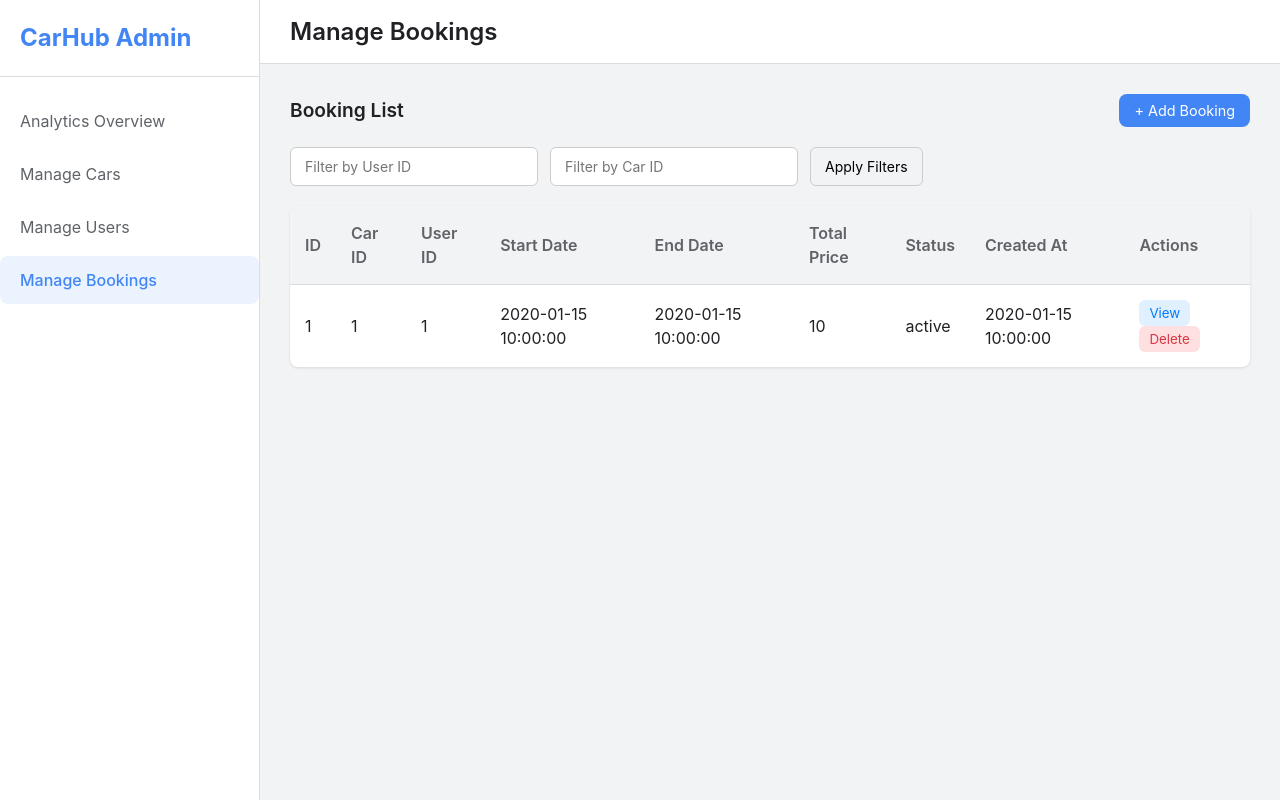
After one commit to hanaAbdelwahab/Principles-Project, a PHP site: page /App/View/manage-bookings.php in a window 1280 px wide. The commit adds this page. Run offline with PHP 8.4, Linux system fonts and the light colour scheme; tables that the repository leaves empty or names only in its code hold one stand-in row (values such as "Sample post").

Commit message:
Manage Booking + Analytics Done

```diff
--- /dev/null
+++ b/App/Controller/BookingController.php
@@ -0,0 +1,31 @@
+<?php
+
+require_once __DIR__ . '/../Model/IBookingRepository.php';
+
+class BookingController {
+    private $bookingRepo;
+
+    public function __construct(IBookingRepository $repo) {
+        $this->bookingRepo = $repo;
+    }
+
+    public function getAllBookings() {
+        return $this->bookingRepo->getAll();
+    }
+
+    public function createBooking($carId, $userId, $startDate, $endDate) {
+        $availability = $this->bookingRepo->checkAvailability($carId, $startDate, $endDate);
+        if (!$availability['available']) {
+            return $availability;
+        }
+
+        $price = $this->bookingRepo->calculatePrice($carId, $startDate, $endDate);
+        $bookingId = $this->bookingRepo->createBooking($carId, $userId, $startDate, $endDate, $price['total_price']);
+
+        return $bookingId ? ['success' => true, 'id' => $bookingId] : ['success' => false];
+    }
+
+    public function deleteBooking($id) {
+        return $this->bookingRepo->delete($id);
+    }
+}
--- /dev/null
+++ b/App/Model/Booking.php
@@ -0,0 +1,77 @@
+<?php
+
+require_once __DIR__ . '/../config/db.php';
+require_once __DIR__ . '/IBookingRepository.php';
+
+class Booking implements IBookingRepository {
+    private $db;
+
+    public function __construct($db = null) {
+        $this->db = $db ?? Database::getInstance()->getConnection();
+    }
+
+    public function getCarById($carId) {
+        $stmt = $this->db->prepare("SELECT * FROM cars WHERE id = ?");
+        $stmt->execute([$carId]);
+        return $stmt->get_result()->fetch_assoc();
+    }
+
+    public function getCarBookings($carId) {
+        $stmt = $this->db->prepare("SELECT * FROM bookings WHERE car_id = ? AND status != 'cancelled'");
+        $stmt->execute([$carId]);
+        return $stmt->get_result()->fetch_all(MYSQLI_ASSOC);
+    }
+
+    public function checkAvailability($carId, $startDate, $endDate) {
+        $car = $this->getCarById($carId);
+        $carAvailFrom = new DateTime($car['start_date']);
+        $carAvailTo = new DateTime($car['end_date']);
+
+        $requestStart = new DateTime($startDate);
+        $requestEnd = new DateTime($endDate);
+
+        if ($requestStart < $carAvailFrom || $requestEnd > $carAvailTo) {
+            return ['available' => false, 'message' => 'Car not available in selected date range.'];
+        }
+
+        foreach ($this->getCarBookings($carId) as $booking) {
+            $bookingStart = new DateTime($booking['start_date']);
+            $bookingEnd = new DateTime($booking['end_date']);
+            if (($requestStart <= $bookingEnd) && ($requestEnd >= $bookingStart)) {
+                return ['available' => false, 'message' => 'Car already booked during this period.'];
+            }
+        }
+
+        return ['available' => true, 'message' => 'Car available.'];
+    }
+
+    public function calculatePrice($carId, $startDate, $endDate) {
+        $car = $this->getCarById($carId);
+        $pricePerDay = $car['price_per_day'];
+        $days = (new DateTime($startDate))->diff(new DateTime($endDate))->days + 1;
+
+        return [
+            'price_per_day' => $pricePerDay,
+            'days' => $days,
+            'total_price' => $pricePerDay * $days
+        ];
+    }
+
+    public function createBooking($carId, $userId, $startDate, $endDate, $totalPrice) {
+        $stmt = $this->db->prepare("INSERT INTO bookings (car_id, user_id, start_date, end_date, total_price, status, created_at) VALUES (?, ?, ?, ?, ?, 'pending', NOW())");
+        $success = $stmt->execute([$carId, $userId, $startDate, $endDate, $totalPrice]);
+        return $success ? $this->db->insert_id : false;
+    }
+
+    public function getAll() {
+        $stmt = $this->db->prepare("SELECT * FROM bookings");
+        $stmt->execute();
+        return $stmt->get_result()->fetch_all(MYSQLI_ASSOC);
+    }
+
+    public function delete($id) {
+        $stmt = $this->db->prepare("DELETE FROM bookings WHERE id = ?");
+        $stmt->bind_param("i", $id);
+        return $stmt->execute();
+    }
+}
--- /dev/null
+++ b/App/Model/IBookingRepository.php
@@ -0,0 +1,10 @@
+<?php
+
+interface IBookingRepository {
+    public function getAll();
+    public function getCarById($carId);
+    public function checkAvailability($carId, $startDate, $endDate);
+    public function calculatePrice($carId, $startDate, $endDate);
+    public function createBooking($carId, $userId, $startDate, $endDate, $totalPrice);
+    public function delete($id);
+}
--- /dev/null
+++ b/App/View/manage-bookings.php
@@ -0,0 +1,232 @@
+<?php
+require_once __DIR__ . '/../Controller/BookingController.php';
+require_once __DIR__ . '/../Model/Booking.php';
+
+$bookingRepo = new Booking();
+$bookingController = new BookingController($bookingRepo);
+
+$filterUserId = $_GET['user_id'] ?? '';
+$filterCarId = $_GET['car_id'] ?? '';
+
+$bookings = array_filter($bookingController->getAllBookings(), function($booking) use ($filterUserId, $filterCarId) {
+    $matchUser = empty($filterUserId) || $booking['user_id'] == $filterUserId;
+    $matchCar = empty($filterCarId) || $booking['car_id'] == $filterCarId;
+    return $matchUser && $matchCar;
+});
+
+if ($_SERVER['REQUEST_METHOD'] === 'POST' && isset($_POST['delete_id'])) {
+    $bookingController->deleteBooking($_POST['delete_id']);
+    header("Location: " . $_SERVER['PHP_SELF']);
+    exit;
+}
+?>
+
+<!DOCTYPE html>
+<html lang="en">
+<head>
+  <meta charset="UTF-8">
+  <title>Manage Bookings</title>
+  <link rel="stylesheet" href="../../Public/css/styles.css">
+  <style>
+    .filter-form {
+      display: flex;
+      gap: 12px;
+      margin-bottom: 20px;
+      flex-wrap: wrap;
+    }
+    .filter-form input,
+    .filter-form button {
+      padding: 10px 14px;
+      border: 1px solid #ccc;
+      border-radius: 6px;
+      font-size: 14px;
+    }
+    .view-btn, .edit-btn {
+      background-color: #e0f0ff;
+      color: #007bff;
+      padding: 5px 10px;
+      border-radius: 6px;
+      border: none;
+      cursor: pointer;
+    }
+    .view-btn:hover, .edit-btn:hover {
+      background-color: #cfe7ff;
+    }
+    .delete-btn {
+      background-color: #ffe0e0;
+      color: #dc3545;
+      padding: 5px 10px;
+      border-radius: 6px;
+      border: none;
+      cursor: pointer;
+    }
+    .delete-btn:hover {
+      background-color: #ffcccc;
+    }
+    .modal input {
+      width: 100%;
+      margin: 8px 0;
+      padding: 10px;
+      border-radius: 8px;
+      border: 1px solid #ccc;
+    }
+  </style>
+</head>
+<body>
+<div class="dashboard">
+  <aside class="sidebar">
+    <div class="sidebar-header">
+      <h1 class="logo">CarHub Admin</h1>
+    </div>
+    <nav class="sidebar-nav">
+      <ul>
+         <li class="nav-item">
+                <a href="analytics-overview.php"><span>Analytics Overview</span></a>
+            </li>
+        <li class="nav-item"><a href="manage-cars.php"><span>Manage Cars</span></a></li>
+        <li class="nav-item"><a href="manage-users.php"><span>Manage Users</span></a></li>
+        <li class="nav-item active"><a href="#"><span>Manage Bookings</span></a></li>
+      </ul>
+    </nav>
+  </aside>
+
+  <main class="main-content">
+    <header class="content-header">
+      <div class="header-left">
+        <h2>Manage Bookings</h2>
+      </div>
+    </header>
+
+    <div class="dashboard-content">
+      <section class="content-section active">
+        <div class="section-header">
+          <h3>Booking List</h3>
+          <div class="actions">
+            <button class="add-btn" onclick="document.getElementById('addBookingModal').classList.add('active')">+ Add Booking</button>
+          </div>
+        </div>
+
+        <form method="GET" class="filter-form">
+          <input type="text" name="user_id" placeholder="Filter by User ID" value="<?= htmlspecialchars($filterUserId) ?>">
+          <input type="text" name="car_id" placeholder="Filter by Car ID" value="<?= htmlspecialchars($filterCarId) ?>">
+          <button type="submit">Apply Filters</button>
+        </form>
+
+        <div class="table-container">
+          <table class="data-table">
+            <thead>
+              <tr>
+                <th>ID</th>
+                <th>Car ID</th>
+                <th>User ID</th>
+                <th>Start Date</th>
+                <th>End Date</th>
+                <th>Total Price</th>
+                <th>Status</th>
+                <th>Created At</th>
+                <th>Actions</th>
+              </tr>
+            </thead>
+            <tbody>
+              <?php foreach ($bookings as $booking): ?>
+              <tr>
+                <td><?= htmlspecialchars($booking['id']) ?></td>
+                <td><?= htmlspecialchars($booking['car_id']) ?></td>
+                <td><?= htmlspecialchars($booking['user_id']) ?></td>
+                <td><?= htmlspecialchars($booking['start_date']) ?></td>
+                <td><?= htmlspecialchars($booking['end_date']) ?></td>
+                <td><?= htmlspecialchars($booking['total_price']) ?></td>
+                <td><?= htmlspecialchars($booking['status']) ?></td>
+                <td><?= htmlspecialchars($booking['created_at']) ?></td>
+                <td>
+                  <button class="view-btn" onclick='editBooking(<?= json_encode($booking) ?>)'>View</button>
+                  <form method="post" style="display:inline" onsubmit="return confirm('Delete this booking?');">
+                    <input type="hidden" name="delete_id" value="<?= $booking['id'] ?>">
+                    <button type="submit" class="delete-btn">Delete</button>
+                  </form>
+                </td>
+              </tr>
+              <?php endforeach; ?>
+            </tbody>
+          </table>
+        </div>
+      </section>
+    </div>
+  </main>
+</div>
+
+<!-- Add Booking Modal -->
+<div class="modal" id="addBookingModal">
+  <div class="modal-content">
+    <div class="modal-header">
+      <h3>Add New Booking</h3>
+      <button class="close-modal" onclick="document.getElementById('addBookingModal').classList.remove('active')">&times;</button>
+    </div>
+    <div class="modal-body">
+      <form method="POST" action="create-booking.php">
+        <input type="number" name="car_id" placeholder="Car ID" required>
+        <input type="number" name="user_id" placeholder="User ID" required>
+        <input type="date" name="start_date" required>
+        <input type="date" name="end_date" required>
+        <input type="number" name="total_price" step="0.01" placeholder="Total Price" required>
+        <div class="modal-footer">
+          <button type="submit" class="save-btn">Add Booking</button>
+          <button type="button" class="cancel-btn" onclick="document.getElementById('addBookingModal').classList.remove('active')">Cancel</button>
+        </div>
+      </form>
+    </div>
+  </div>
+</div>
+
+<!-- View/Edit Modal -->
+<div class="modal" id="editBookingModal">
+  <div class="modal-content">
+    <div class="modal-header">
+      <h3>Edit Booking</h3>
+      <button class="close-modal" onclick="closeEditModal()">&times;</button>
+    </div>
+    <form method="POST" action="update-booking.php">
+      <div class="modal-body">
+        <input type="hidden" name="id" id="edit-id">
+        <input type="text" name="car_id" id="edit-car" required disabled>
+        <input type="text" name="user_id" id="edit-user" required disabled>
+        <input type="date" name="start_date" id="edit-start" required disabled>
+        <input type="date" name="end_date" id="edit-end" required disabled>
+        <input type="text" name="total_price" id="edit-price" required disabled>
+        <input type="text" name="status" id="edit-status" required disabled>
+      </div>
+      <div class="modal-footer">
+        <button type="button" class="edit-btn" onclick="enableEdit()">Edit</button>
+        <button type="submit" class="save-btn" id="update-btn" style="display:none;">Update</button>
+        <button type="button" class="cancel-btn" onclick="closeEditModal()">Cancel</button>
+      </div>
+    </form>
+  </div>
+</div>
+
+<script>
+function editBooking(booking) {
+  document.getElementById('edit-id').value = booking.id;
+  document.getElementById('edit-car').value = booking.car_id;
+  document.getElementById('edit-user').value = booking.user_id;
+  document.getElementById('edit-start').value = booking.start_date;
+  document.getElementById('edit-end').value = booking.end_date;
+  document.getElementById('edit-price').value = booking.total_price;
+  document.getElementById('edit-status').value = booking.status;
+  document.getElementById('editBookingModal').classList.add('active');
+}
+
+function enableEdit() {
+  ['edit-car', 'edit-user', 'edit-start', 'edit-end', 'edit-price', 'edit-status'].forEach(id => {
+    document.getElementById(id).disabled = false;
+  });
+  document.getElementById('update-btn').style.display = 'inline-block';
+}
+
+function closeEditModal() {
+  document.getElementById('editBookingModal').classList.remove('active');
+}
+</script>
+
+</body>
+</html>
--- a/App/View/manage-cars.php
+++ b/App/View/manage-cars.php
@@ -109,6 +109,9 @@ $cars = getFilteredCars($filters);
             </div>
             <nav class="sidebar-nav">
                 <ul>
+                     <li class="nav-item">
+                <a href="analytics-overview.php"><span>Analytics Overview</span></a>
+            </li>
                     <li class="nav-item active">
                         <a href="#">
                             <span>Manage Cars</span>
@@ -119,6 +122,9 @@ $cars = getFilteredCars($filters);
                             <span>Manage Users</span>
                         </a>
                     </li>
+                      <li class="nav-item">
+                <a href="manage-bookings.php"><span>Manage Bookings</span></a>
+            </li>
                 </ul>
             </nav>
         </aside>
```
Also changed, not shown: App/View/analytics-overview.php (added, +109 -0 lines), App/View/manage-users.php (+7 -1 lines).
